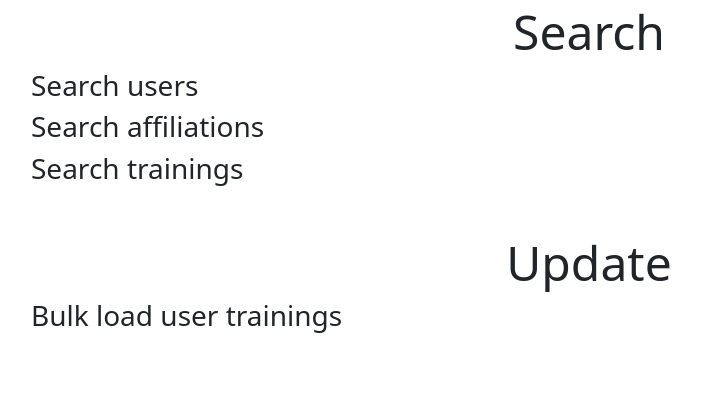
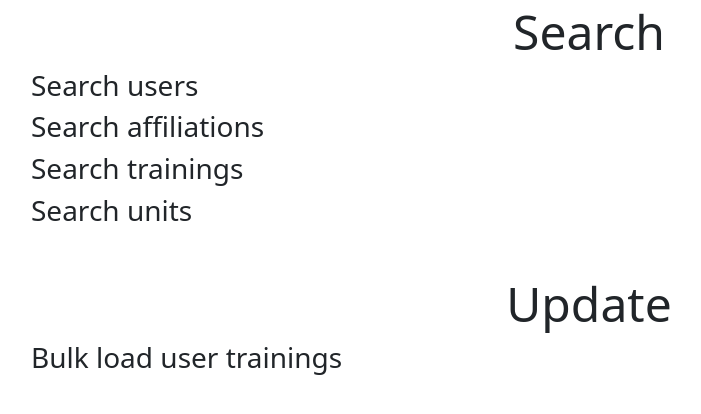
Before and after one commit to utdal/cayuse-connector, a PHP site: page / in a window 1280 px wide. Shown: the part 145-559 px from the top of the page, without its empty margins (51-752 px from the left). Run offline with PHP 8.4, Linux system fonts and the light colour scheme; some libraries are stand-ins or nearby versions.

Commit message:
Adds unit search

```diff
--- a/app/Http/Controller.php
+++ b/app/Http/Controller.php
@@ -3,6 +3,7 @@
 namespace App\Http;
 
 use App\Files\CsvReader;
+use App\Http\Components\UnitSearch;
 use App\Http\Components\UserAffiliationSearch;
 use App\Http\Components\UserSearch;
 use App\Http\Components\UserTrainingLoader;
@@ -50,6 +51,13 @@ class Controller
         return new JsonResponse($result);
     }
 
+    public function unitSearch(Request $request): Response
+    {
+        $result = (new UnitSearch())->search($request->query->all());
+
+        return new JsonResponse($result);
+    }
+
     public function userTrainingTypes(Request $request): Response
     {
         return new JsonResponse([
--- a/app/Http/Router.php
+++ b/app/Http/Router.php
@@ -15,6 +15,7 @@ class Router
 
     public array $routes = [
         '/' => 'index',
+        '/api/v1/unit_search' => 'unitSearch',
         '/api/v1/user_search' => 'userSearch',
         '/api/v1/user_affiliation_search' => 'userAffiliationSearch',
         '/api/v1/user_training_search' => 'userTrainingSearch',
--- /dev/null
+++ b/public/js/components/UnitSearch.js
@@ -0,0 +1,80 @@
+export default {
+    template: '#unit_search_template',
+
+    data() {
+        return {
+            unit_search_url: (typeof unit_search_url === 'string') ? unit_search_url : '/unit_search',
+            unit_name: '',
+            unit_code: '',
+            unit_search_results: [],
+            unit_searching: false,
+            unit_search_performed: false,
+            error: '',
+        }
+    },
+
+    computed: {
+
+        unit_query() {
+            return this.unit_name || this.unit_code;
+        },
+
+        readyToSearch() {
+            return !!this.unit_query;
+        },
+
+        readyToReset() {
+            return this.readyToSearch || this.unit_search_performed || this.unit_search_results.length;
+        }
+
+    },
+
+    watch: {
+
+        unit_name(new_query, old_query) {
+            this.clearSearchPerformed();
+        },
+
+        unit_code(new_query, old_query) {
+            this.clearSearchPerformed();
+        },
+
+    },
+
+    methods: {
+
+        searchUnits() {
+            this.unit_searching = true;
+            this.unit_search_performed = false;
+            this.unit_search_results = [];
+            fetch(`${this.unit_search_url}?${new URLSearchParams({name:this.unit_name, code:this.unit_code})}`)
+                .then(response => {
+                    if (!response.ok) throw Error(response.statusText);
+                    return response.json();
+                })
+                .then(data => {
+                    this.unit_search_results = data?.units ?? [];
+                    this.unit_search_performed = true;
+                    this.unit_searching = false;
+                })
+                .catch((error) => {
+                    this.unit_searching = false;
+                    this.error = 'Error reading unit search: ' + error.message;
+                });
+        },
+
+        clearSearchPerformed() {
+            this.unit_search_performed = false;
+            this.unit_search_results = [];
+        },
+
+        clearUnitSearchResults() {
+            this.unit_name = '';
+            this.unit_code = '';
+            this.unit_searching = false;
+            this.unit_search_results = [];
+            this.unit_search_performed = false;
+        },
+
+    },
+}
--- /dev/null
+++ b/views/components/UnitSearch.html
@@ -0,0 +1,69 @@
+<template id="unit_search_template">
+    <div class="input-group mb-3">
+        <span class="input-group-text">Name</span>
+        <input
+            v-model="unit_name"
+            @keyup.enter="searchUnits"
+            type="text"
+            class="form-control"
+            aria-label="unit name"
+            aria-describedby="unit-search-button-addon"
+        >
+        <span class="input-group-text">Code</span>
+        <input
+            v-model="unit_code"
+            @keyup.enter="searchUnits"
+            type="text"
+            class="form-control"
+            aria-label="unit code"
+            aria-describedby="unit-search-button-addon"
+        >
+        <button
+            @click="searchUnits"
+            class="btn btn-outline-primary"
+            type="button"
+            id="unit-search-button-addon"
+            :disabled="!readyToSearch"
+        >
+            <icon icon="fa-solid fa-magnifying-glass"></icon> Search Cayuse
+        </button>
+        <button
+            @click="clearUnitSearchResults"
+            class="btn btn-outline-secondary"
+            type="button"
+            id="unit-search-button-addon2"
+            :disabled="!readyToReset"
+        >
+            <icon icon="fa-solid fa-xmark"></icon> Reset
+        </button>
+    </div>
+    <div class="unit-search-results">
+        <p v-if="unit_searching">
+            <icon
+                icon="fa-solid fa-magnifying-glass"
+                :style="{'--fa-beat-fade-opacity': '0.05', '--fa-beat-fade-scale': '1.25', '--fa-animation-duration': '0.7s'}"
+                beat-fade
+            ></icon> Searching &hellip;
+        </p>
+        <p v-if="unit_query && unit_search_performed && unit_search_results.length === 0">
+            <icon icon="fa-solid fa-circle-xmark" class="text-danger"></icon> No Cayuse units found with that name or code;
+        </p>
+        <div v-for="unit in unit_search_results" class="card mb-3">
+            <div class="card-body">
+                <h5 class="card-title">
+                    {{ unit.unitName }}
+                </h5>
+            </div>
+            <ul class="list-group list-group-flush">
+                <li class="list-group-item"><b>id</b>: {{ unit.id }}</li>
+                <li class="list-group-item"><b>unit name</b>: {{ unit.unitName }}</li>
+                <li class="list-group-item"><b>short name</b>: {{ unit.shortName }}</li>
+                <li class="list-group-item"><b>primary code</b>: {{ unit.primaryCode }}</li>
+                <li class="list-group-item"><b>type</b>: {{ unit.unitTypeName }}</li>
+                <li class="list-group-item"><b>active</b>: {{ unit.active }}</li>
+                <li class="list-group-item"><b>created</b>: {{ unit.createDate }}</li>
+                <li class="list-group-item"><b>updated</b>: {{ unit.updateDate }}</li>
+            </ul>
+        </div>
+    </div>
+</template>
--- a/views/index.php
+++ b/views/index.php
@@ -45,6 +45,10 @@
 
         <h3>Search trainings</h3>
         <user-training-search></user-training-search>
+
+        <h3>Search units</h3>
+        <unit-search></unit-search>
+
     </section>
 
     <section class="cayuse-load my-5">
@@ -58,6 +62,7 @@
 </main>
 
 <script>
+    var unit_search_url = "<?= $request->getBasePath() ?>/api/v1/unit_search";
     var user_search_url = "<?= $request->getBasePath() ?>/api/v1/user_search";
     var user_affiliation_search_url = "<?= $request->getBasePath() ?>/api/v1/user_affiliation_search";
     var user_training_search_url = "<?= $request->getBasePath() ?>/api/v1/user_training_search";
```
Also changed, not shown: app/Http/Components/UnitSearch.php (added, +34 -0 lines), app/Http/Concerns/HasSearchQuery.php (added, +21 -0 lines), public/js/app.js.
